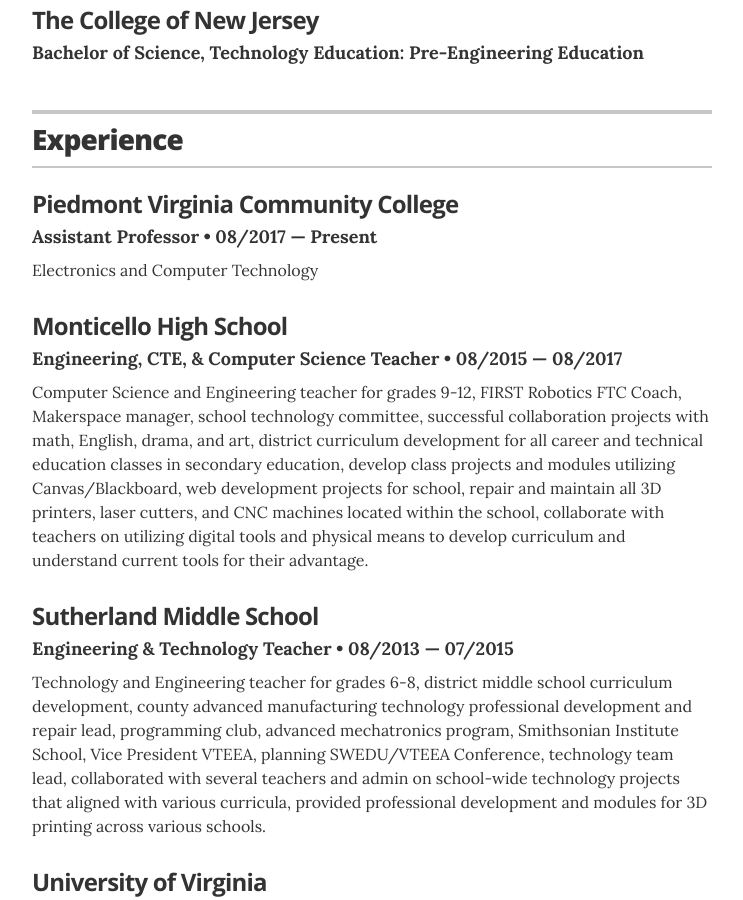
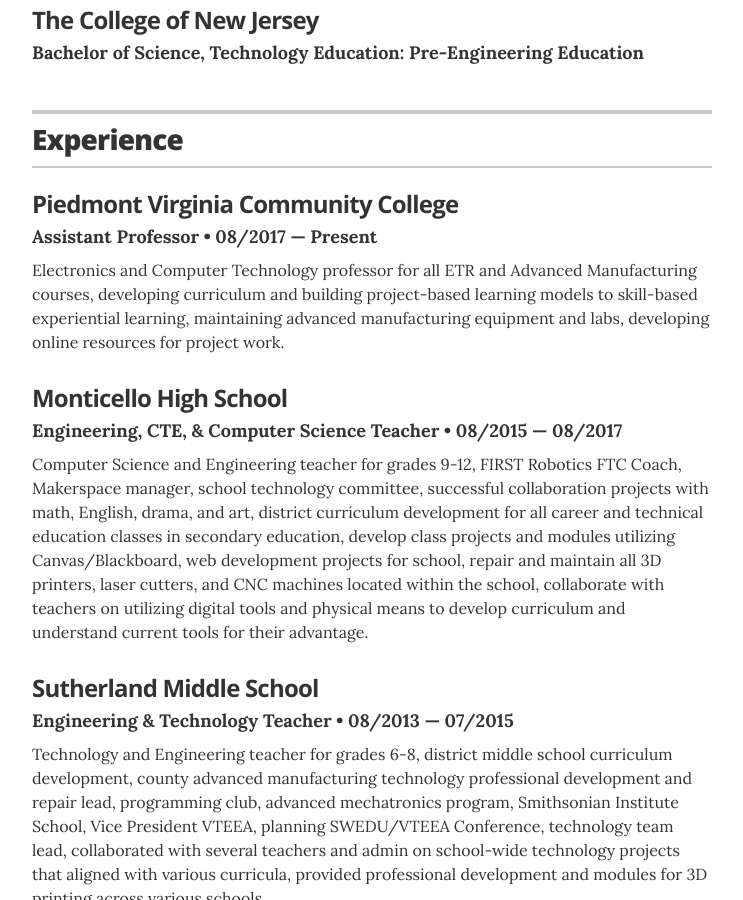
Before and after one commit to eabredder/eabredder.github.io, a Jekyll site: the page built from index.html, in a window 1280 px wide and 900 px high, scrolled down 627 px. Shown: the whole window, without its empty margins (268-1011 px from the left). Built offline with Jekyll 4.4.1, drawn with Linux system fonts in a browser that asks for light colours; some of the changed text lies outside the part shown.

Commit message:
Update resume.html

```diff
--- a/_layouts/resume.html
+++ b/_layouts/resume.html
@@ -95,7 +95,7 @@
         <div class="resume-item" itemscope itemprop="worksFor" itemtype="http://schema.org/Organization">
           <h3 class="resume-item-title" itemprop="name">Piedmont Virginia Community College</h3>
           <h4 class="resume-item-details" itemprop="description">Assistant Professor &bull; 08/2017 &mdash; Present</h4>
-          <p class="resume-item-copy">Electronics and Computer Technology</p>
+          <p class="resume-item-copy">Electronics and Computer Technology professor for all ETR and Advanced Manufacturing courses, developing curriculum and building project-based learning models to skill-based experiential learning, maintaining advanced manufacturing equipment and labs, developing online resources for project work.</p>
 
           </div><!-- end of resume-item -->
 
@@ -227,6 +227,11 @@
         <header class="section-header">
           <h2>Research &amp; Conferences</h2>
         </header>
+
+        <div class="resume-item">
+          <h4 class="resume-item-details" itemprop="award">Strengthening CTE Through Making</h4>
+          <p class="resume-item-copy">ACTE Vision &bull; 12/2017 &bull; Nashville, TN</p>
+        </div>
 
         <div class="resume-item">
           <h4 class="resume-item-details" itemprop="award">Wild Imaginations, Curious Children, and Stories from Student-Ready Educators</h4>
```
